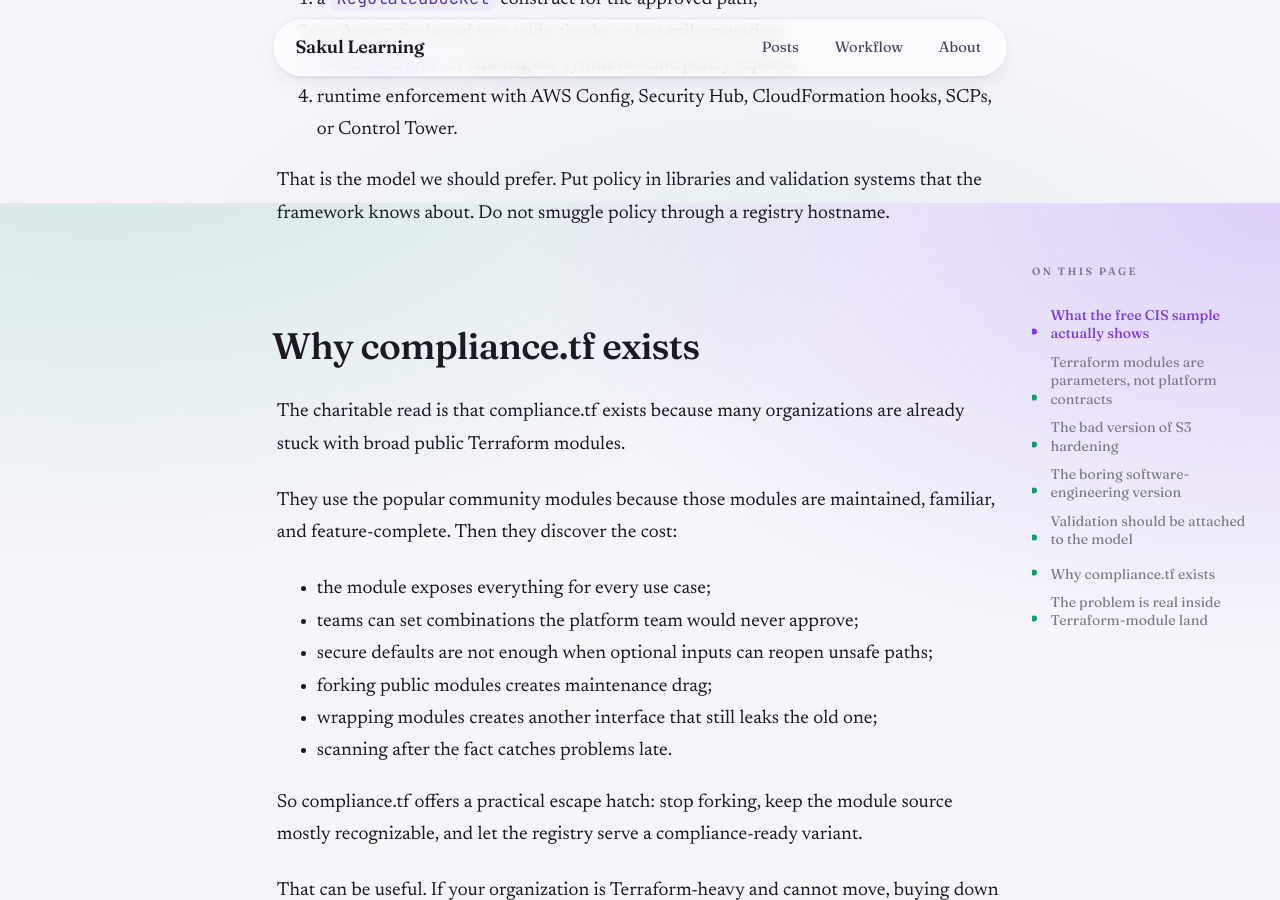
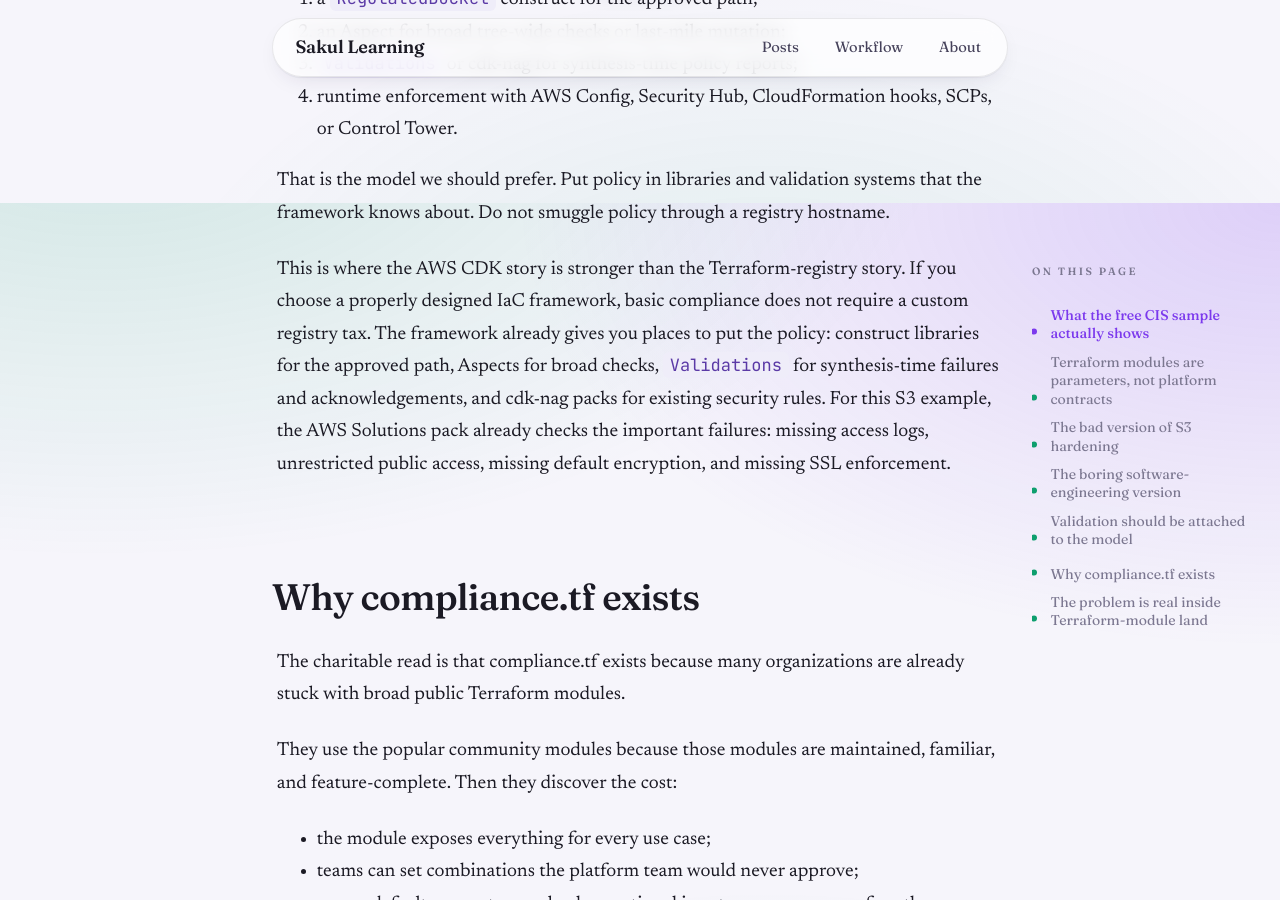
Before and after one commit to sakul-learning/sakul-learning.github.io, a Jekyll site: the page built from _posts/2026-06-23-compliance-tf-iac-compliance.md, in a window 1280 px wide and 900 px high, scrolled down 9697 px. Built offline with Jekyll 4.4.1, drawn with Linux system fonts in a browser that asks for light colours.

Commit message:
Clarify CDK avoids custom registry tax

```diff
--- a/_posts/2026-06-23-compliance-tf-iac-compliance.md
+++ b/_posts/2026-06-23-compliance-tf-iac-compliance.md
@@ -269,6 +269,8 @@ So the CDK version is not a single trick. It is a stack of supported mechanisms:
 
 That is the model we should prefer. Put policy in libraries and validation systems that the framework knows about. Do not smuggle policy through a registry hostname.
 
+This is where the AWS CDK story is stronger than the Terraform-registry story. If you choose a properly designed IaC framework, basic compliance does not require a custom registry tax. The framework already gives you places to put the policy: construct libraries for the approved path, Aspects for broad checks, `Validations` for synthesis-time failures and acknowledgements, and cdk-nag packs for existing security rules. For this S3 example, the AWS Solutions pack already checks the important failures: missing access logs, unrestricted public access, missing default encryption, and missing SSL enforcement.
+
 ## Why compliance.tf exists
 
 The charitable read is that compliance.tf exists because many organizations are already stuck with broad public Terraform modules.
```
